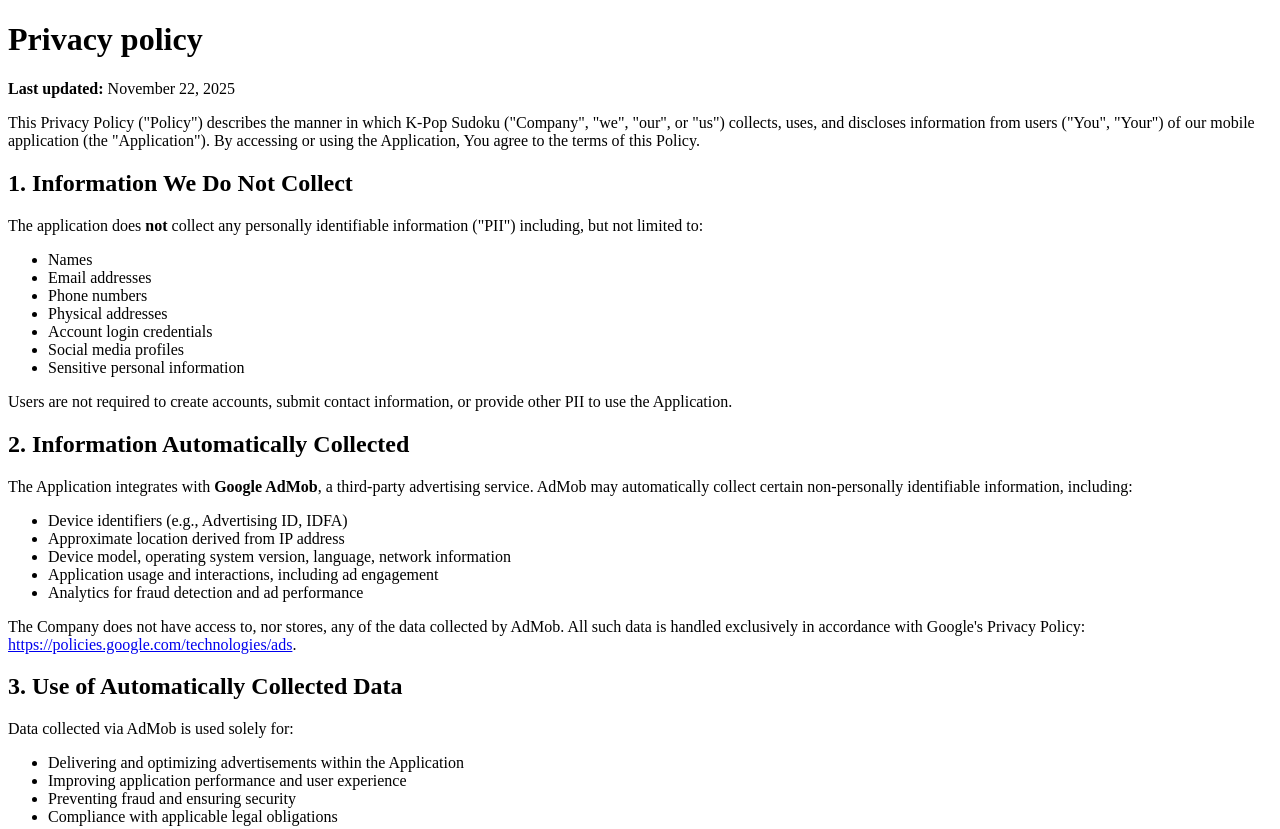
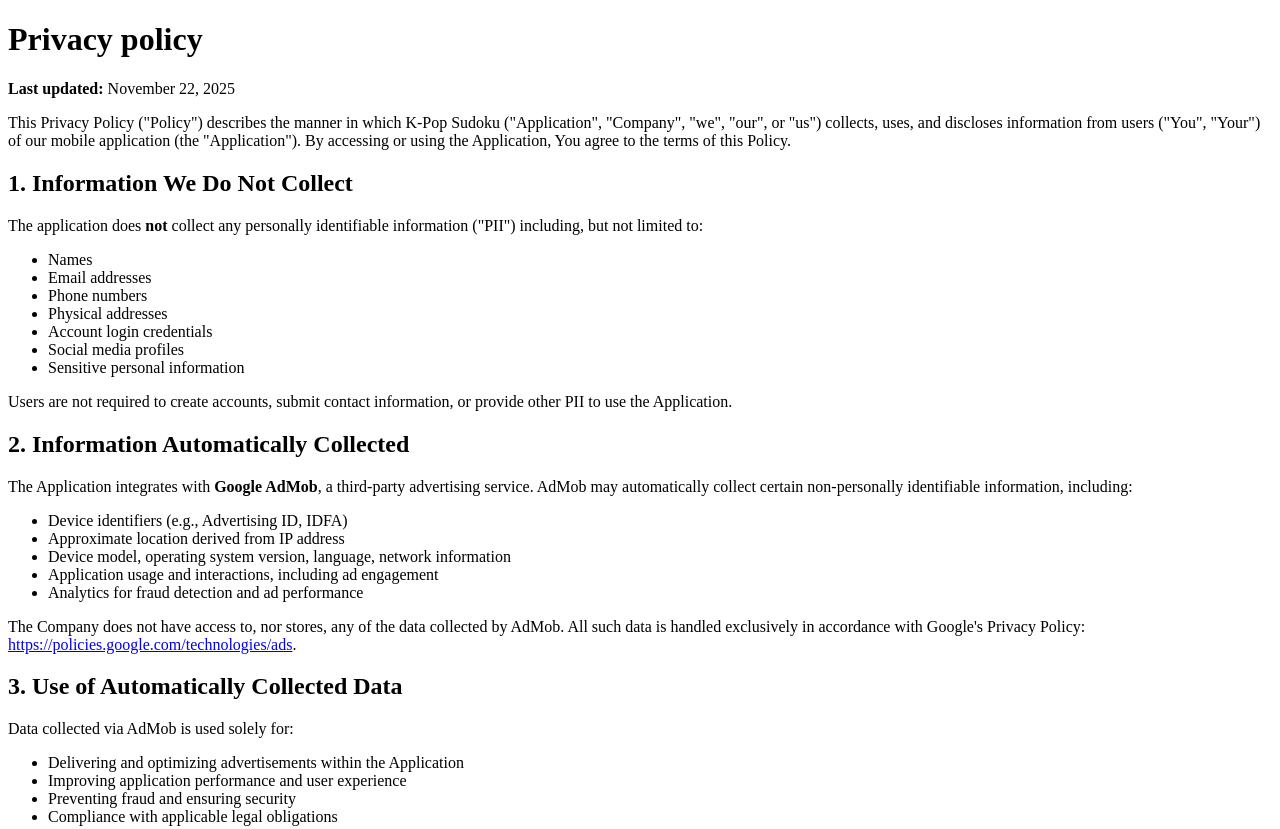
Before and after one commit to Anchubby/KPopSudoku-PrivacyPolicy, a plain HTML site: page index.html in a window 1280 px wide. Shown: the top 829 px of the page. Drawn offline with Linux system fonts and the light colour scheme.

Commit message:
Update privacy policy wording in index.html
Application wording added

```diff
--- a/index.html
+++ b/index.html
@@ -9,7 +9,7 @@
 <h1>Privacy policy</h1>
 <p><strong>Last updated:</strong> November 22, 2025</p>
 
-<p>This Privacy Policy ("Policy") describes the manner in which K-Pop Sudoku ("Company", "we", "our", or "us") collects, uses, and discloses information from users ("You", "Your") of our mobile application (the "Application"). By accessing or using the Application, You agree to the terms of this Policy.</p>
+<p>This Privacy Policy ("Policy") describes the manner in which K-Pop Sudoku ("Application", "Company", "we", "our", or "us") collects, uses, and discloses information from users ("You", "Your") of our mobile application (the "Application"). By accessing or using the Application, You agree to the terms of this Policy.</p>
 
 <h2>1. Information We Do Not Collect</h2>
 <p>The application does <strong>not</strong> collect any personally identifiable information ("PII") including, but not limited to:</p>
```
